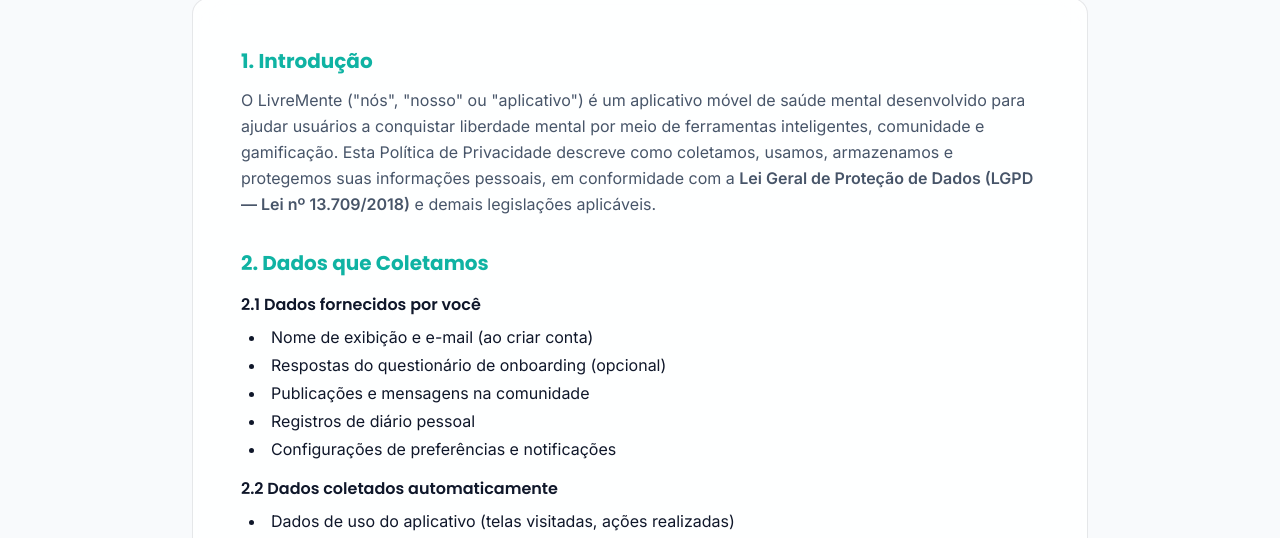
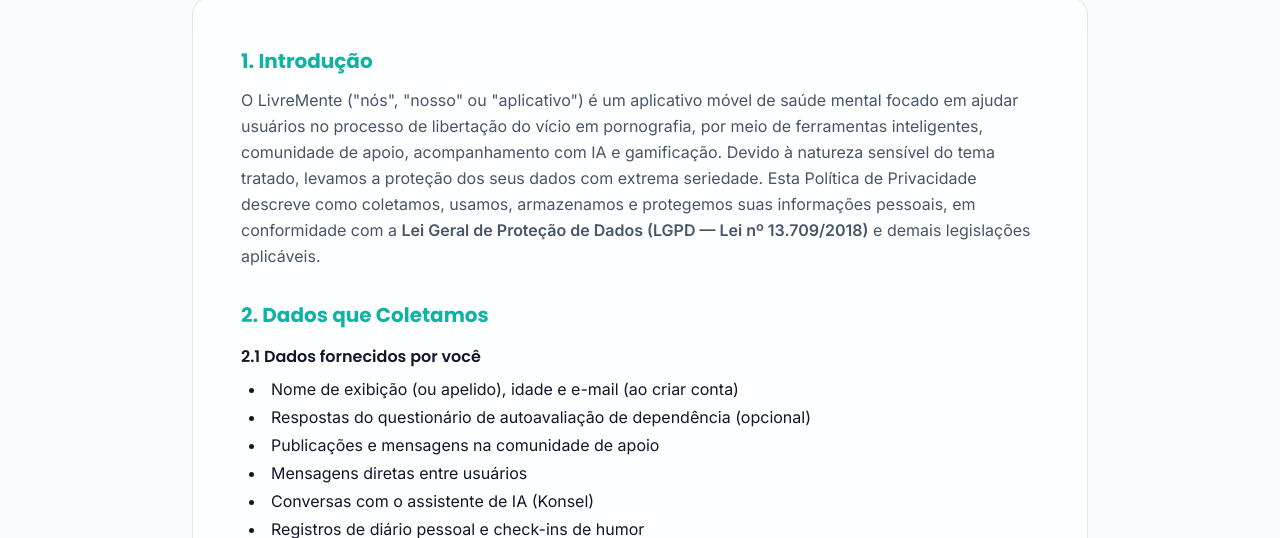
Before and after one commit to GabrielCancelli/livremente-landing, a React (Vite) app: page /privacy in a window 1280 px wide. Shown: the part 262-800 px from the top of the page. Built offline with nearby package versions, Linux system fonts and the light colour scheme; no server answers.

Commit message:
feat: add privacy policy page to landing site

```diff
--- a/src/pages/Privacy.tsx
+++ b/src/pages/Privacy.tsx
@@ -35,11 +35,13 @@
               </h2>
               <p className="text-light-slate leading-relaxed">
                 O LivreMente ("nós", "nosso" ou "aplicativo") é um aplicativo
-                móvel de saúde mental desenvolvido para ajudar usuários a
-                conquistar liberdade mental por meio de ferramentas inteligentes,
-                comunidade e gamificação. Esta Política de Privacidade descreve
-                como coletamos, usamos, armazenamos e protegemos suas informações
-                pessoais, em conformidade com a{" "}
+                móvel de saúde mental focado em ajudar usuários no processo de
+                libertação do vício em pornografia, por meio de ferramentas
+                inteligentes, comunidade de apoio, acompanhamento com IA e
+                gamificação. Devido à natureza sensível do tema tratado, levamos
+                a proteção dos seus dados com extrema seriedade. Esta Política
+                de Privacidade descreve como coletamos, usamos, armazenamos e
+                protegemos suas informações pessoais, em conformidade com a{" "}
                 <strong>Lei Geral de Proteção de Dados (LGPD — Lei nº 13.709/2018)</strong>{" "}
                 e demais legislações aplicáveis.
               </p>
@@ -55,10 +57,13 @@
                 2.1 Dados fornecidos por você
               </h3>
               <ul className="list-disc list-inside text-light-slate space-y-1 ml-2">
-                <li>Nome de exibição e e-mail (ao criar conta)</li>
-                <li>Respostas do questionário de onboarding (opcional)</li>
-                <li>Publicações e mensagens na comunidade</li>
-                <li>Registros de diário pessoal</li>
+                <li>Nome de exibição (ou apelido), idade e e-mail (ao criar conta)</li>
+                <li>Respostas do questionário de autoavaliação de dependência (opcional)</li>
+                <li>Publicações e mensagens na comunidade de apoio</li>
+                <li>Mensagens diretas entre usuários</li>
+                <li>Conversas com o assistente de IA (Konsel)</li>
+                <li>Registros de diário pessoal e check-ins de humor</li>
+                <li>Registros de tentações (urges) e recaídas</li>
                 <li>Configurações de preferências e notificações</li>
               </ul>
 
@@ -261,10 +266,10 @@
                 10. Crianças e Adolescentes
               </h2>
               <p className="text-light-slate leading-relaxed">
-                O LivreMente é destinado a maiores de 13 anos. Usuários menores
-                de 18 anos devem ter autorização de um responsável legal. Não
-                coletamos intencionalmente dados de crianças menores de 13 anos.
-                Caso identifiquemos tal coleta, os dados serão excluídos
+                O LivreMente é classificado para maiores de 17 anos devido à
+                natureza do conteúdo abordado (recuperação de vício em
+                pornografia). Não coletamos intencionalmente dados de menores de
+                17 anos. Caso identifiquemos tal coleta, os dados serão excluídos
                 imediatamente.
               </p>
             </div>
```
